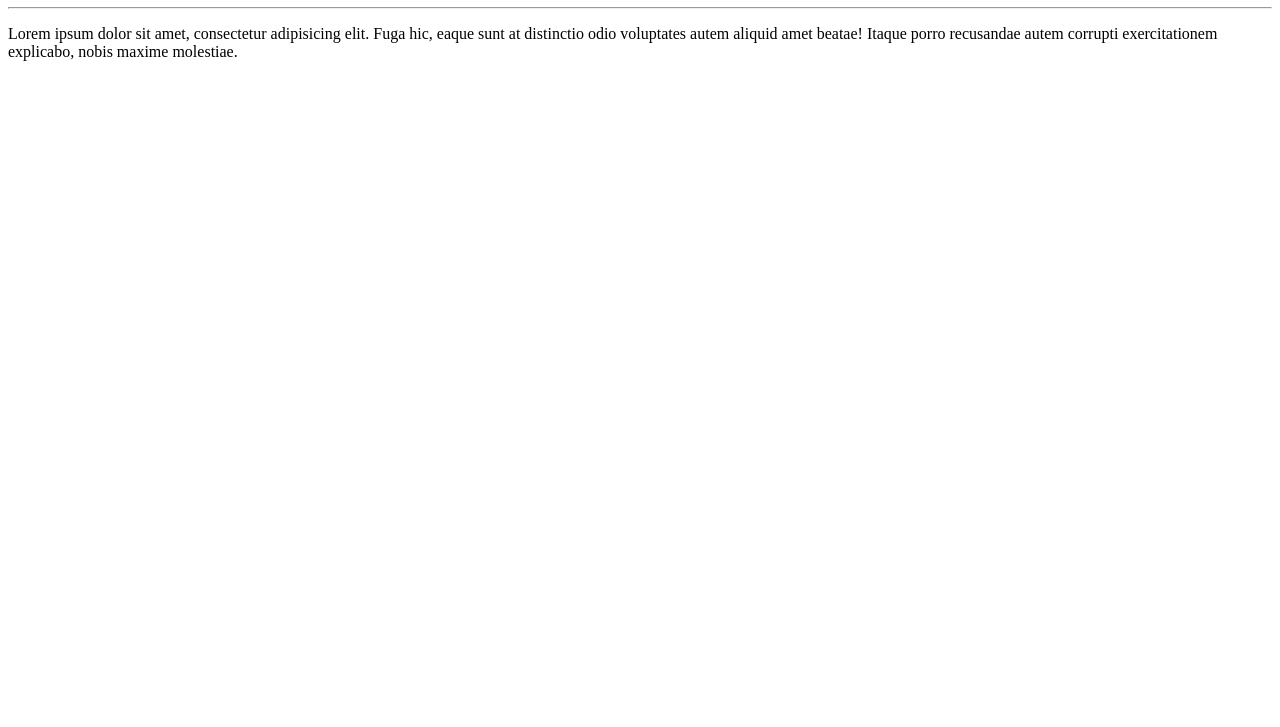
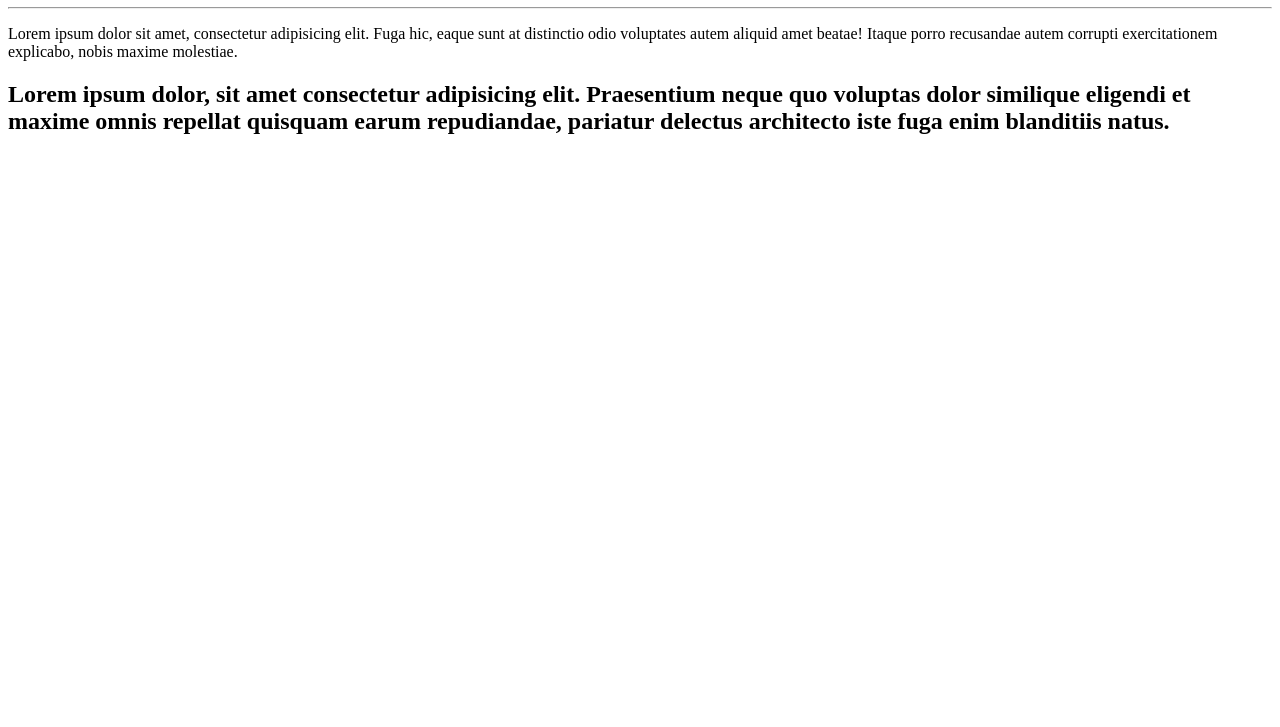
Before and after one commit to TatianeAndradeWeb/Ola-Mundo, a plain HTML site: page site-exemplo/index.html in a window 1280 px wide. Shown: the part 73-800 px from the top of the page. Drawn offline with Linux system fonts and the light colour scheme.

Commit message:
nova atualização

```diff
--- a/site-exemplo/index.html
+++ b/site-exemplo/index.html
@@ -9,6 +9,6 @@
     <h1> Olá, Munndo</h1>
     <hr>
     <p> Lorem ipsum dolor sit amet, consectetur adipisicing elit. Fuga hic, eaque sunt at distinctio odio voluptates autem aliquid amet beatae! Itaque porro recusandae autem corrupti exercitationem explicabo, nobis maxime molestiae.</p>
-
+    <h2>Lorem ipsum dolor, sit amet consectetur adipisicing elit. Praesentium neque quo voluptas dolor similique eligendi et maxime omnis repellat quisquam earum repudiandae, pariatur delectus architecto iste fuga enim blanditiis natus.</h2>
 </body>
 </html>
```
